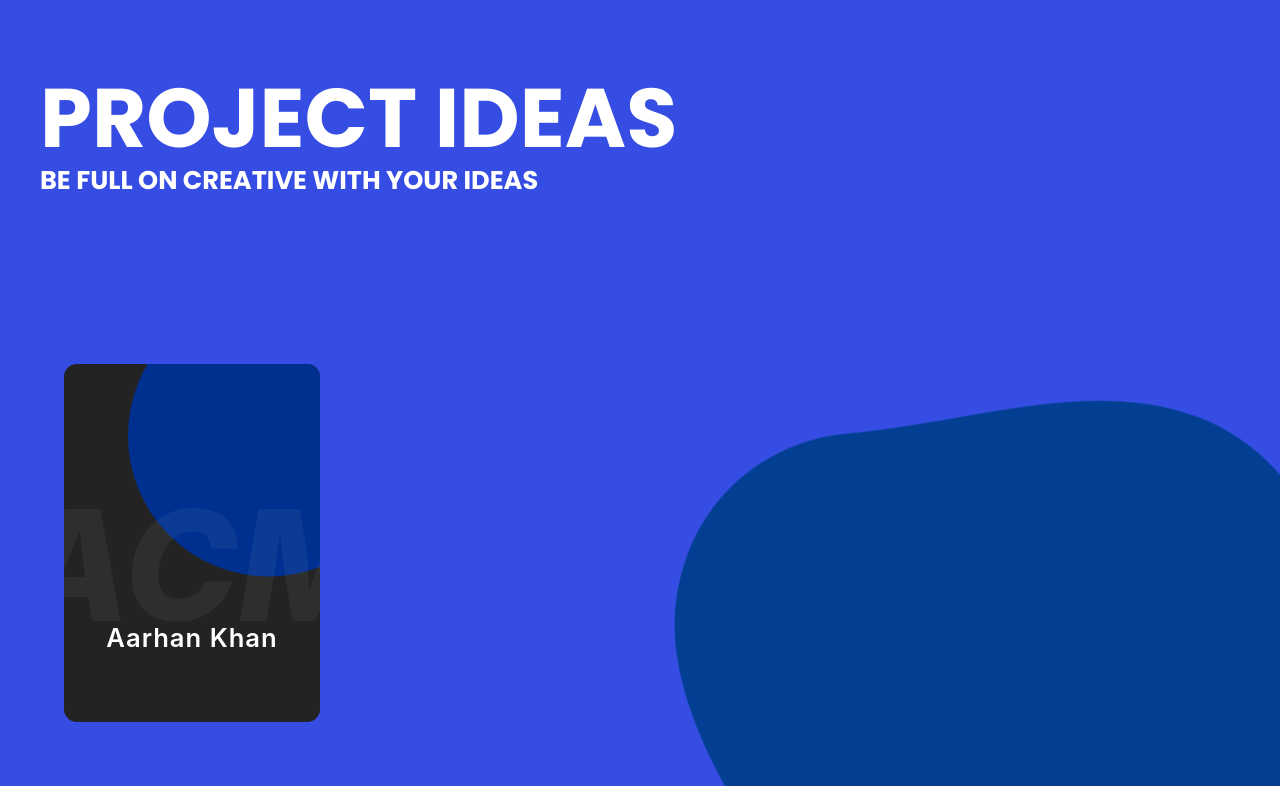
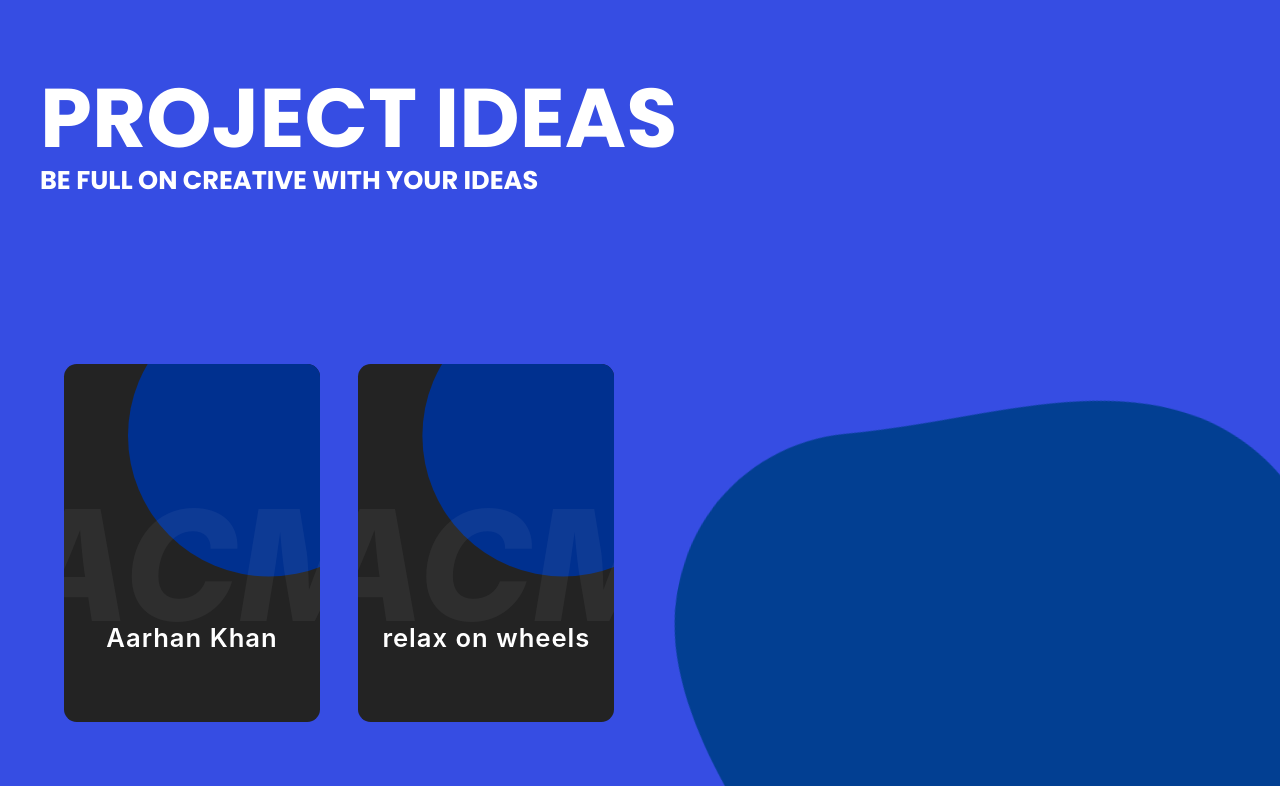
Before and after one commit to ACM-JUIT/Project-Ideas, a React (Create React App) app: page / in a window 1280 px wide. Built offline with nearby package versions, Linux system fonts and the light colour scheme.

Commit message:
added new project
something wish to work on in order to help people dealing with knee problems

```diff
--- a/src/data.js
+++ b/src/data.js
@@ -3,6 +3,9 @@ export const projectsData = [
       projectName: "Aarhan Khan",
       techStack: "developer of this site",
     },
-
+     {
+      projectName: "relax on wheels",
+      techStack: "an app to convert chair and bed into wheels and move around. ",
+    },
 
   ];
```
